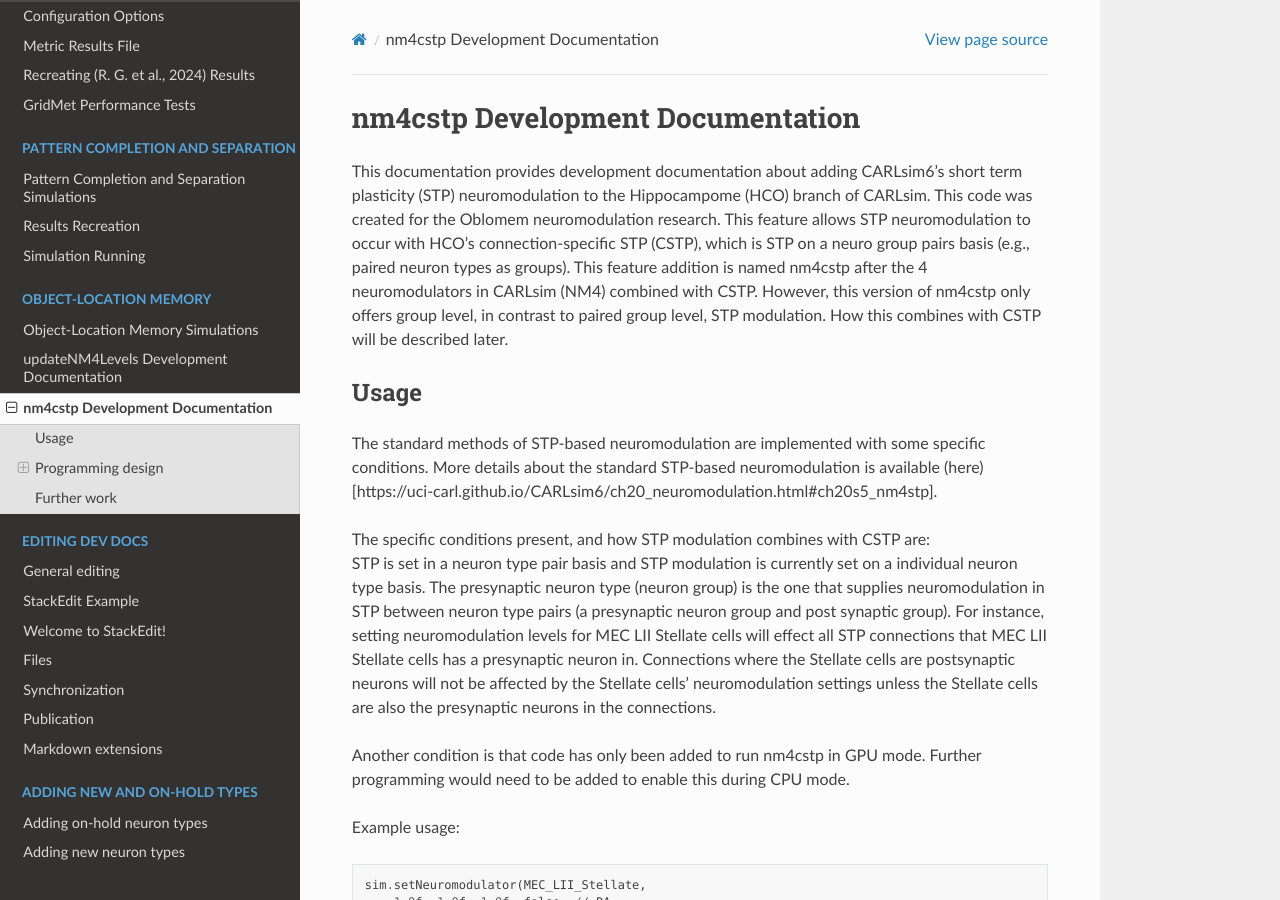
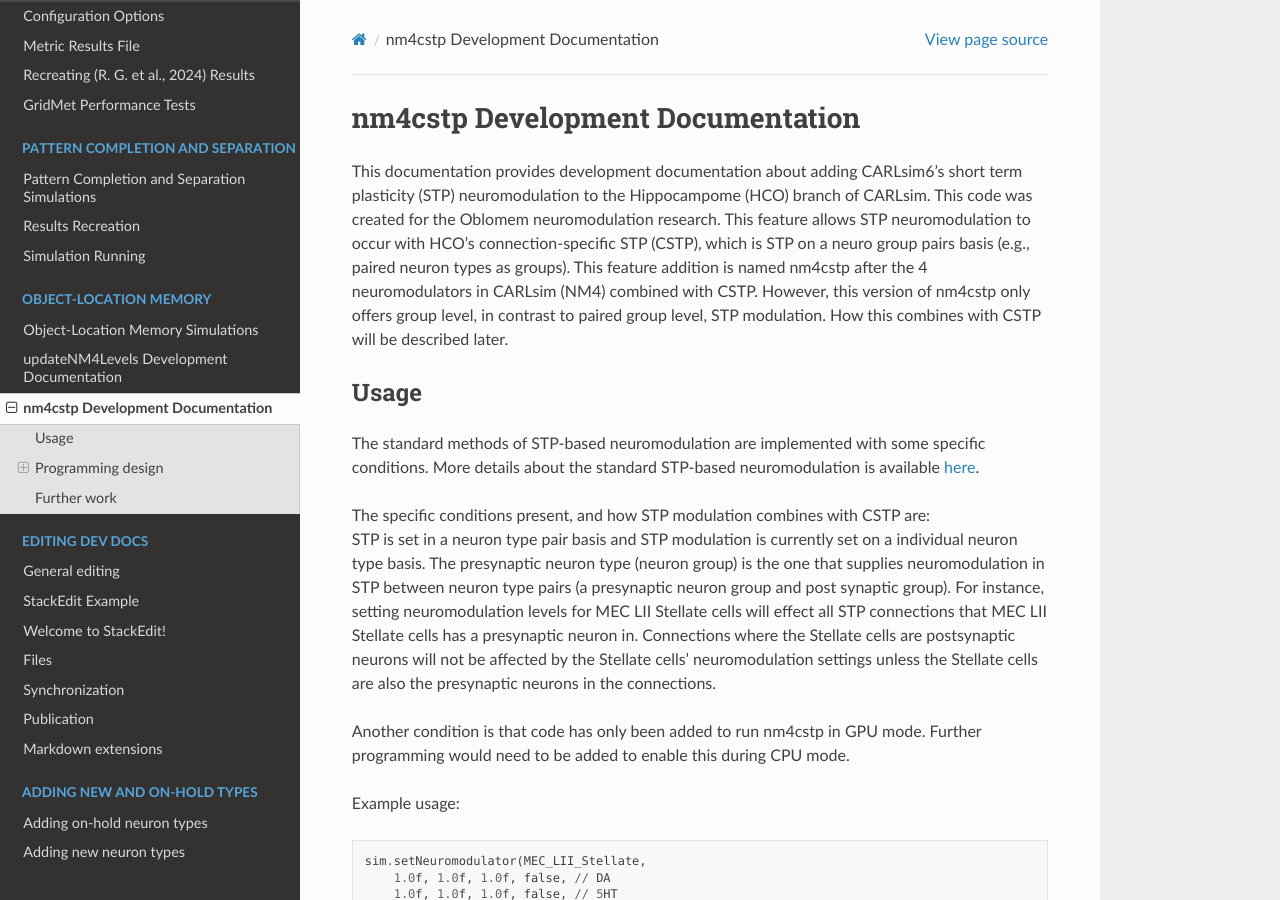
Before and after one commit to Hippocampome-Org/hco_dev_docs, a Sphinx documentation site: the page built from docs/oblomem/nm4cstp.md, in a window 1280 px wide and 900 px high. Built offline with Sphinx 7.4.7 and the Read the Docs theme 3.1.0, drawn with Linux system fonts in a browser that asks for light colours.

Commit message:
added nm4cstp doc

```diff
--- a/docs/oblomem/nm4cstp.md
+++ b/docs/oblomem/nm4cstp.md
@@ -5,7 +5,7 @@ This documentation provides development documentation about adding CARLsim6's sh
 
 ## Usage
 
-The standard methods of STP-based neuromodulation are implemented with some specific conditions. More details about the standard STP-based neuromodulation is available (here)[https://uci-carl.github.io/CARLsim6/ch20_neuromodulation.html#ch20s5_nm4stp].
+The standard methods of STP-based neuromodulation are implemented with some specific conditions. More details about the standard STP-based neuromodulation is available [here](https://uci-carl.github.io/CARLsim6/ch20_neuromodulation.html#ch20s5_nm4stp).
 
 The specific conditions present, and how STP modulation combines with CSTP are:
 <br>STP is set in a neuron type pair basis and STP modulation is currently set on a individual neuron type basis. The presynaptic neuron type (neuron group) is the one that supplies neuromodulation in STP between neuron type pairs (a presynaptic neuron group and post synaptic group). For instance, setting neuromodulation levels for MEC LII Stellate cells will effect all STP connections that MEC LII Stellate cells has a presynaptic neuron in. Connections where the Stellate cells are postsynaptic neurons will not be affected by the Stellate cells’ neuromodulation settings unless the Stellate cells are also the presynaptic neurons in the connections.
```
